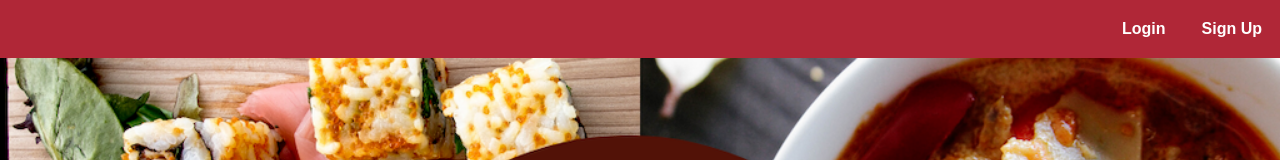
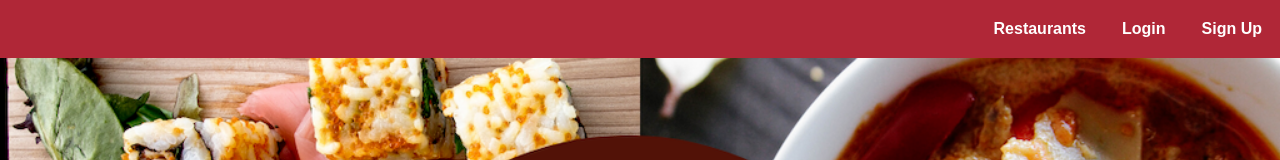
Before and after one commit to yyutong/NUtrition-Secret-Project, a React (Create React App) app in the folder frontend/: page / in a window 1280 px wide. Shown: the top 160 px of the page. Built offline with nearby package versions, Linux system fonts and the light colour scheme.

Commit message:
Add a button in nomepage to divide between not registered and registered users
to change homepage layout, for future function creating.

```diff
--- a/frontend/src/components/Navbar.js
+++ b/frontend/src/components/Navbar.js
@@ -79,11 +79,12 @@ class Navbar extends Component {
                 <li >
                     <Link to="/userscreen"><button>Restaurants</button></Link>
                 </li>
+                {/* <li >
+                    <Link to="/orders"><button>Orders</button></Link>
+                </li> */}
+
                 <li >
-                    <Link to="/orders"><button>Orders</button></Link>
-                </li>
-                <li >
-                    <form onSubmit={this.handleSubmit} style={{border: "none", height: "100%"}}>
+                    <form onSubmit={this.handleSubmit} style={{border: "none", height: "80%"}}>
                         <input type="text" placeholder= "Search for food" value={this.state.value} onChange={this.handleChange}/>
                         <button className="searchButton"></button>
                     </form>
@@ -115,6 +116,10 @@ class Navbar extends Component {
                 </li>
                 <li >
                     <Link to="/login"><button>Login</button></Link>
+                </li>
+
+                <li>
+                    <Link to="/userscreen"><button>Restaurants</button></Link>
                 </li>
             </ul>
         )
```
